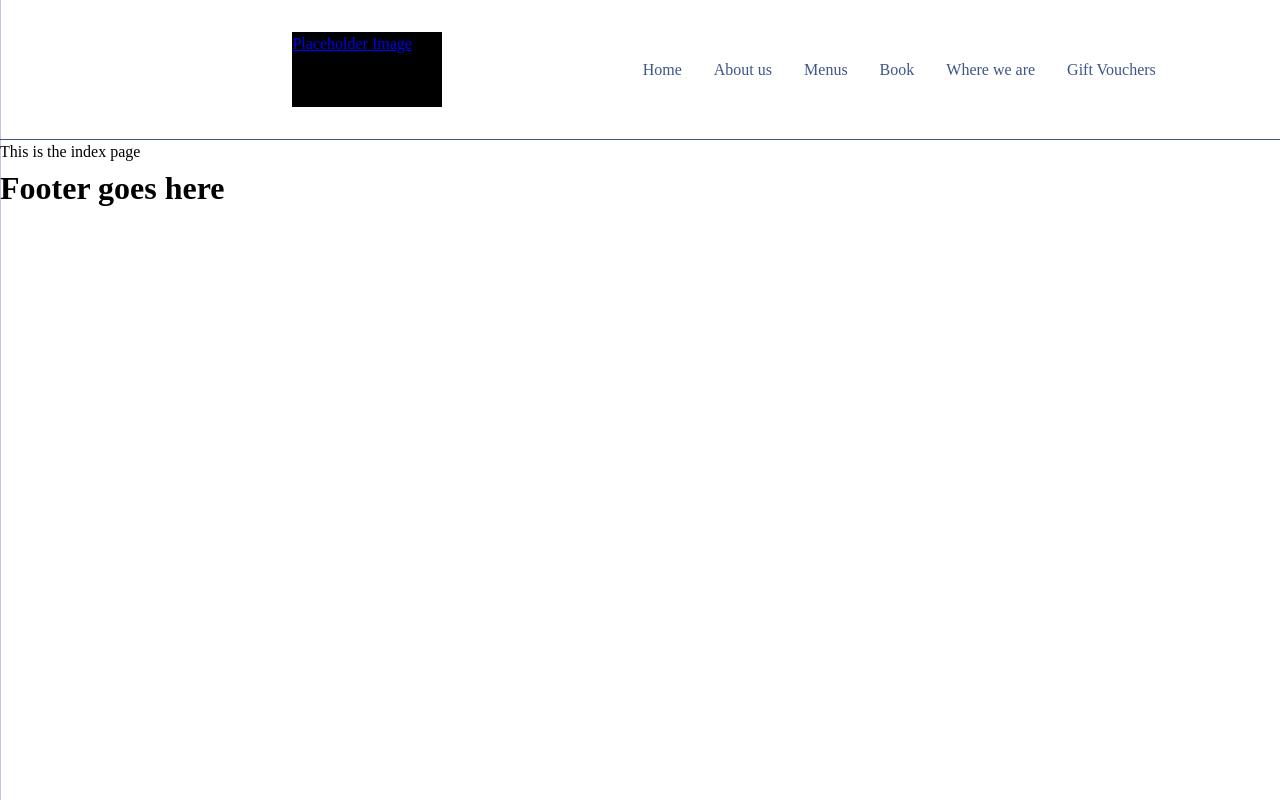
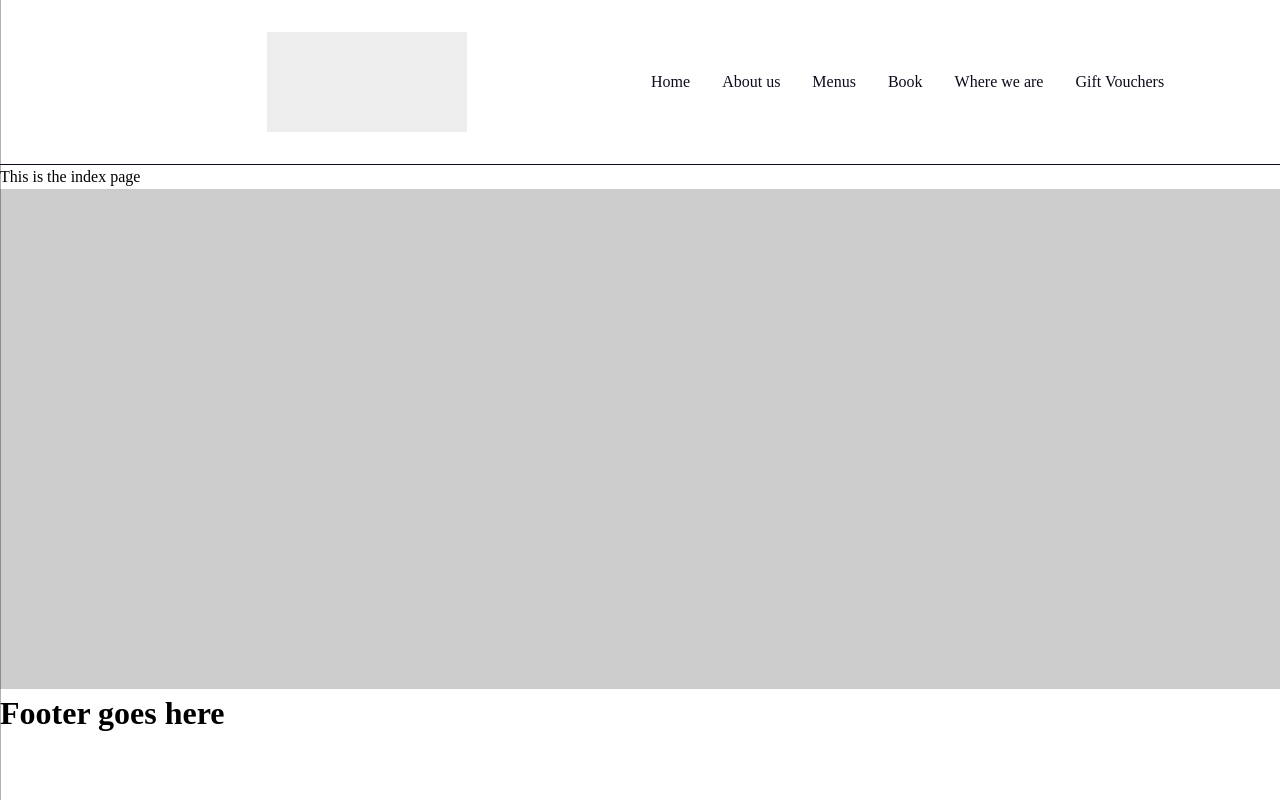
Before and after one commit to cartsnz/threeseventwo, a Gatsby site: page / in a window 1280 px wide. Built offline with nearby package versions, Linux system fonts and the light colour scheme; Gatsby itself is replaced by a stand-in of ours.

Commit message:
update header styling

```diff
--- a/src/components/headerLogo.js
+++ b/src/components/headerLogo.js
@@ -1,12 +1,13 @@
 import * as React from 'react'
 import { Link } from 'gatsby'
 import HeaderLogoStyles from './styles/headerLogo'
+import PlaceholderImage from './placeholderImage'
 
 const HeaderLogo = ({ title, route }) => {
   return (
     <HeaderLogoStyles>
       <Link to={route}>
-        <span>Placeholder Image</span>
+        <PlaceholderImage height='100px' width='200px' color='#eee'/>
       </Link>
     </HeaderLogoStyles>
   )
--- a/src/components/layout.js
+++ b/src/components/layout.js
@@ -1,6 +1,8 @@
 import * as React from 'react';
 import Header from './header';
 import GlobalStyle from './styles/globalStyles';
+import { ThemeProvider } from 'styled-components';
+import { theme } from '../lib/theme';
 import { useState, useRef } from 'react';
 import { useOnClickOutside } from '../lib/hooks';
 
@@ -12,6 +14,7 @@ const Layout = ({pageTitle, children}) => {
   useOnClickOutside(node, () => setOpen(false));
 
   return (
+    <ThemeProvider theme={theme}>
     <>
       <GlobalStyle />
       <title>{pageTitle}</title>
@@ -21,6 +24,7 @@ const Layout = ({pageTitle, children}) => {
       </main>
       <h1>Footer goes here</h1>
     </>
+    </ThemeProvider>
   )
 }
 
--- /dev/null
+++ b/src/components/placeholderImage.js
@@ -0,0 +1,16 @@
+import * as React from 'react'
+import styled from 'styled-components';
+
+const Placeholder = styled.div`
+  height: ${props => props.height || '75px'};
+  width: ${props => props.width || '150px'};
+  background-color: ${props => props.color || '#ccc'};
+`
+
+const PlaceholderImage = ({height, width, color}) => {
+  return (
+    <Placeholder height={height} width={width} color={color} />
+  )
+}
+
+export default PlaceholderImage;
--- a/src/components/styles/globalStyles.js
+++ b/src/components/styles/globalStyles.js
@@ -35,14 +35,6 @@ const GlobalStyle = createGlobalStyle`
   #root, #___gatsby {
     isolation: isolate;
   }
-
-  /* CSS VARIABLES */
-  :root {
-    --color-primary: #3e5589;
-    --px1: 1rem;
-    --px2: 2rem;
-    --mobile-width: 576px;
-  }
 `
 
 export default GlobalStyle;
--- a/src/components/styles/header.js
+++ b/src/components/styles/header.js
@@ -1,11 +1,11 @@
 import styled from "styled-components";
 
 const HeaderStyles = styled.header`
-  border-bottom: 1px solid var(--color-primary);
-  color: var(--color-primary);
+  border-bottom: 1px solid ${({theme}) => theme.primaryDark};
+  color: ${({theme}) => theme.primaryDark};
   display: flex;
   justify-content: space-around;
-  padding: var(--px2) var(--px1);
+  padding: 2rem 1rem;
 `
 
 export default HeaderStyles;
--- a/src/components/styles/headerLogo.js
+++ b/src/components/styles/headerLogo.js
@@ -1,9 +1,9 @@
 import styled from "styled-components";
 
 const HeaderLogoStyles = styled.div`
-  height: 75px;
-  width: 150px;
-  background-color: black;
+ // height: 75px;
+ // width: 150px;
+ // background-color: black;
 `
 
 export default HeaderLogoStyles;
--- a/src/components/styles/mobileNav.js
+++ b/src/components/styles/mobileNav.js
@@ -1,5 +1,5 @@
 import styled from "styled-components";
-import { device } from "../../lib/sizes";
+import { theme } from "../../lib/theme";
 
 const MobileNavStyles = styled.button`
   position: absolute;
@@ -16,7 +16,7 @@ const MobileNavStyles = styled.button`
   padding: 0;
   z-index: 10;
 
-  @media ${device.tablet} {
+  @media (min-width: ${({theme}) => theme.mobile}) {
     display: none;
   }
 
@@ -27,7 +27,7 @@ const MobileNavStyles = styled.button`
   div {
     width: 2rem;
     height: 0.25rem;
-    background-color: ${({ open }) => open ? '#fff' : '#000'};
+    background-color: ${({ open }) => open ? theme.primaryLight : theme.primaryDark};
     border-radius: 10px;
     transition: all 0.3s linear;
     position: relative;
--- a/src/components/styles/mobileNavMenu.js
+++ b/src/components/styles/mobileNavMenu.js
@@ -1,11 +1,10 @@
 import styled from "styled-components";
-import { device } from "../../lib/sizes";
 
 const MobileNavMenuStyles = styled.nav`
   display: flex;
   flex-direction: column;
   justify-content: flex-start;
-  background: var(--color-primary);
+  background: ${({theme}) => theme.primaryDark};
   height: 100vh;
   text-align: left;
   padding: 4rem 2rem 2rem;
@@ -20,11 +19,11 @@ const MobileNavMenuStyles = styled.nav`
     padding: 1rem 0;
     font-weight: bold;
     letter-spacing: 0.5rem;
-    color: #fff;
+    color: ${({theme}) => theme.primaryLight};
     text-decoration: none;
     transition: color 0.3s linear;
 
-    @media (max-width: var(--mobile-width)) {
+    @media (max-width: ${({theme}) => theme.mobile}) {
       font-size: 1.5rem;
       text-align: center;
     }
--- a/src/components/styles/nav.js
+++ b/src/components/styles/nav.js
@@ -1,10 +1,9 @@
 import styled from "styled-components";
-import { device } from "../../lib/sizes";
 
 const NavStyles = styled.nav`
   display: none;
 
-  @media ${device.tablet} {
+  @media (min-width: ${({theme}) => theme.mobile}) {
     display: flex;
     align-items: center;
   }
@@ -21,11 +20,12 @@ const NavStyles = styled.nav`
 
   a {
     text-decoration: none;
-    color: var(--color-primary);
+    color: ${({theme}) => theme.primaryDark};
   }
 
   a:hover {
     text-decoration: underline;
+    color: ${({theme}) => theme.primaryHover};
   }
 `
 
--- a/src/lib/sizes.js
+++ /dev/null
@@ -1,20 +0,0 @@
-const size = {
-  mobileS: '320px',
-  mobileM: '375px',
-  mobileL: '425px',
-  tablet: '768px',
-  laptop: '1024px',
-  laptopL: '1440px',
-  desktop: '2560px'
-}
-
-export const device = {
-  mobileS: `(min-width: ${size.mobileS})`,
-  mobileM: `(min-width: ${size.mobileM})`,
-  mobileL: `(min-width: ${size.mobileL})`,
-  tablet: `(min-width: ${size.tablet})`,
-  laptop: `(min-width: ${size.laptop})`,
-  laptopL: `(min-width: ${size.laptopL})`,
-  desktop: `(min-width: ${size.desktop})`,
-  desktopL: `(min-width: ${size.desktop})`
-};
--- /dev/null
+++ b/src/lib/theme.js
@@ -0,0 +1,6 @@
+export const theme = {
+  primaryDark: '#0D0C1D',
+  primaryLight: '#EFFFFA',
+  primaryHover: '#343078',
+  mobile: '576px',
+}
--- a/src/pages/index.js
+++ b/src/pages/index.js
@@ -1,11 +1,13 @@
 import * as React from "react"
 import Layout from "../components/layout"
+import PlaceholderImage from "../components/placeholderImage"
 
 // markup
 const IndexPage = () => {
   return (
     <Layout pageTitle="Index page">
        <div>This is the index page</div>
+       <PlaceholderImage height="500px" width="100%" />
     </Layout>
   )
 }
```
Also changed, not shown: 1 other file.
